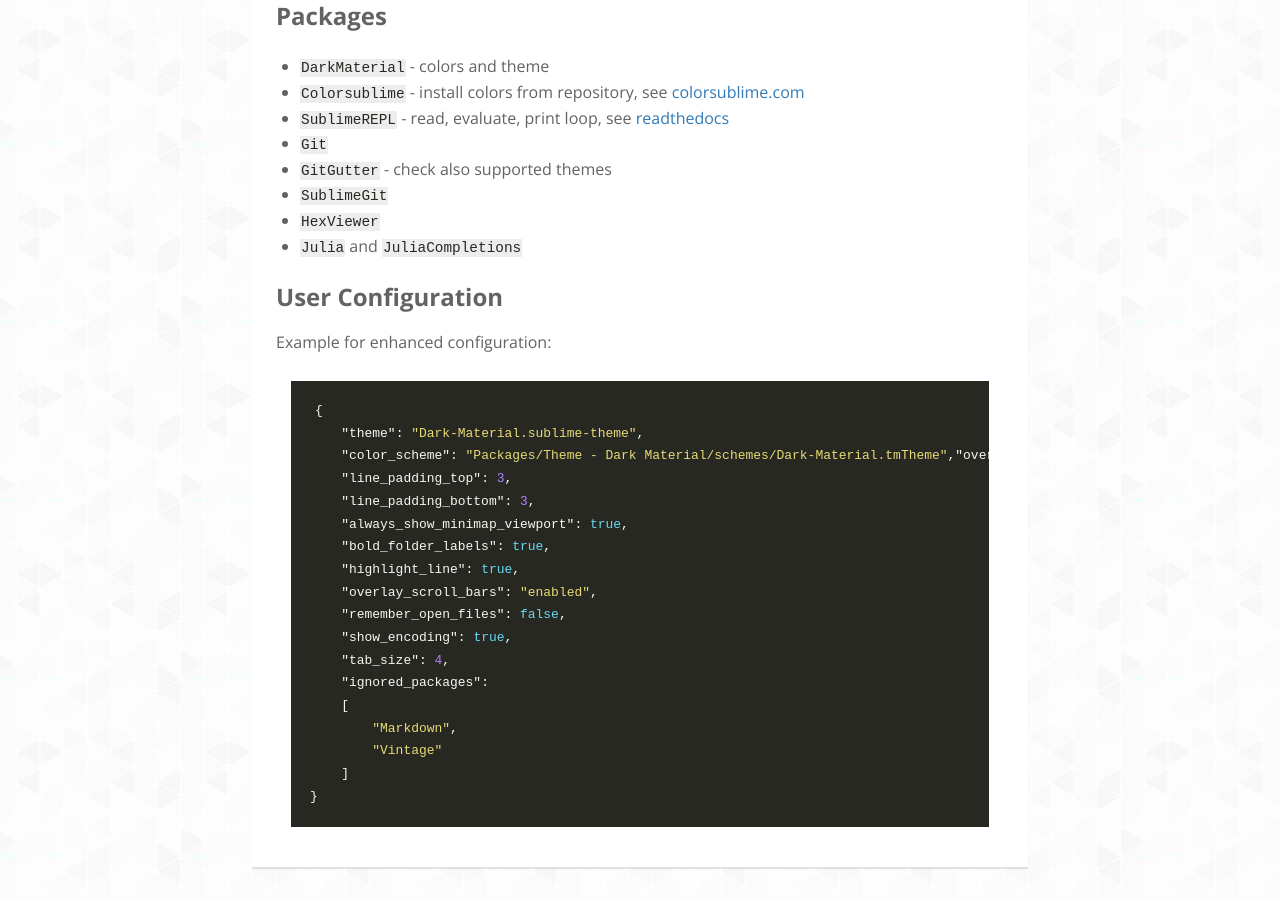
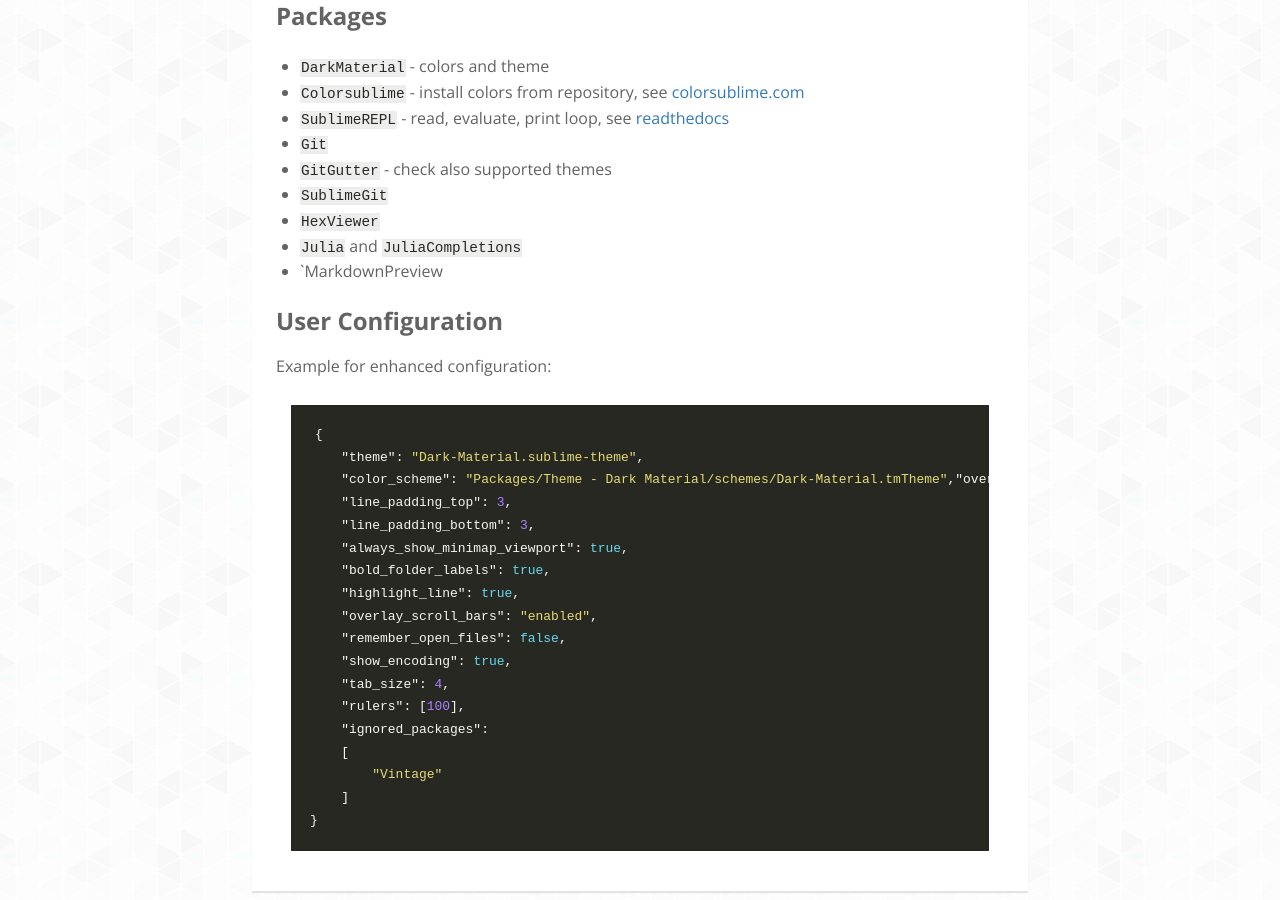
Before and after one commit to pmdbio/setempler.github.io, a Jekyll site: the page built from _manuals/editors.md, in a window 1280 px wide and 900 px high, scrolled down 2363 px. Built offline with Jekyll 4.4.1, drawn with Linux system fonts in a browser that asks for light colours; nearby versions of some CDN libraries; some web fonts are replaced.

Commit message:
man editors: new sublime package

```diff
--- a/_manuals/editors.md
+++ b/_manuals/editors.md
@@ -94,6 +94,7 @@
 * `SublimeGit`
 * `HexViewer`
 * `Julia` and `JuliaCompletions`
+* `MarkdownPreview
 
 ### User Configuration
 
@@ -112,9 +113,9 @@
     "remember_open_files": false,
     "show_encoding": true,
     "tab_size": 4,
+    "rulers": [100],
     "ignored_packages":
     [
-        "Markdown",
         "Vintage"
     ]
 }
```
